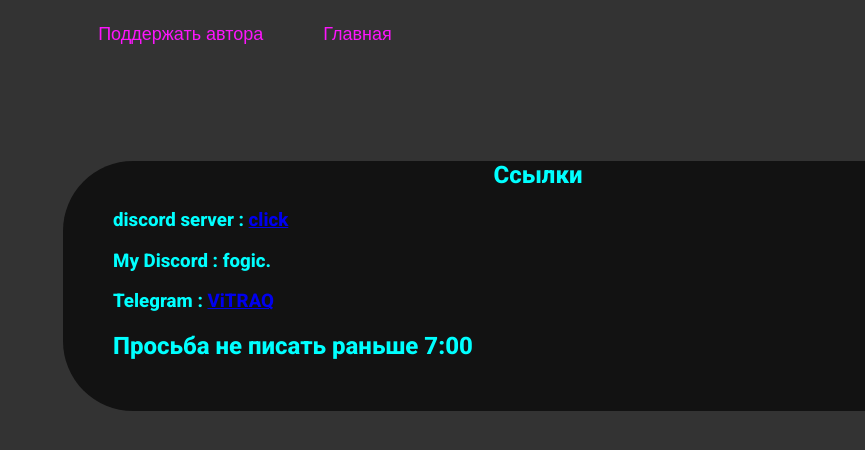
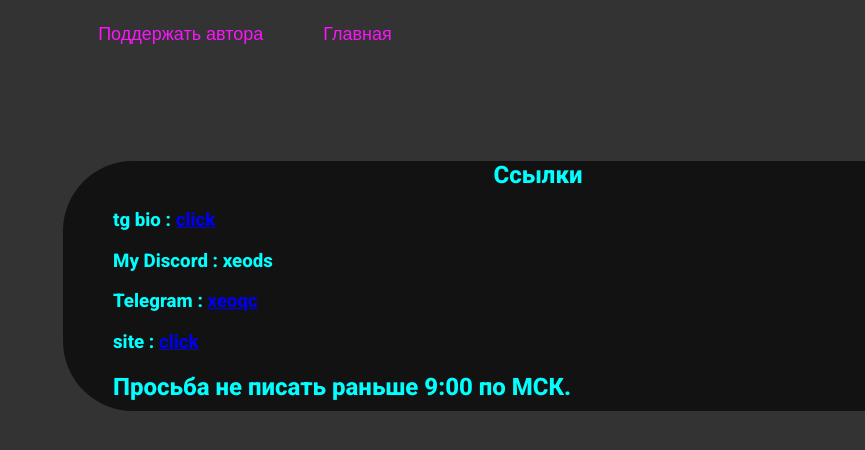
Before and after one commit to metadonov/ViTRAL.github.io, a plain HTML site: page vitral-website/links.html in a window 1280 px wide. Shown: the top 450 px of the page, without its empty margins (415-1280 px from the left). Drawn offline with Linux system fonts and the light colour scheme.

Commit message:
Update links.html

```diff
--- a/vitral-website/links.html
+++ b/vitral-website/links.html
@@ -17,10 +17,11 @@
         <center>
         <h2>Ссылки</h2>
     </center>
-    <h3>discord server : <a href="https://discord.gg/mEuEASvpEc">click</a></h3>
-    <h3>My Discord : fogic. </h3>
-    <h3>Telegram : <a href="https://t.me/ViTRAQ">ViTRAQ</a></h3>
-    <h2>Просьба не писать раньше 7:00</h2>
+    <h3>tg bio : <a href="https://t.me/infoblunt">click</a></h3>
+    <h3>My Discord : xeods </h3>
+    <h3>Telegram : <a href="https://t.me/xeoqc">xeoqc</a></h3>
+    <h3>site : <a href="https://xeohate.ru">click</a></h3>
+    <h2>Просьба не писать раньше 9:00 по МСК.</h2>
     </div>
 </body>
 </html>
```
